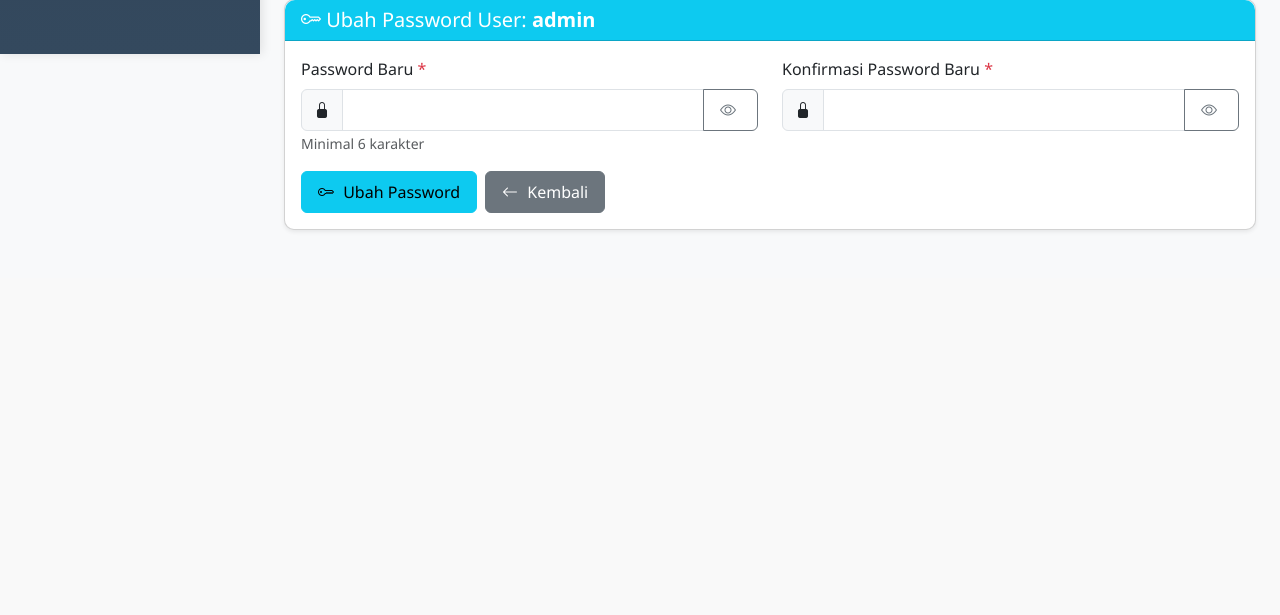
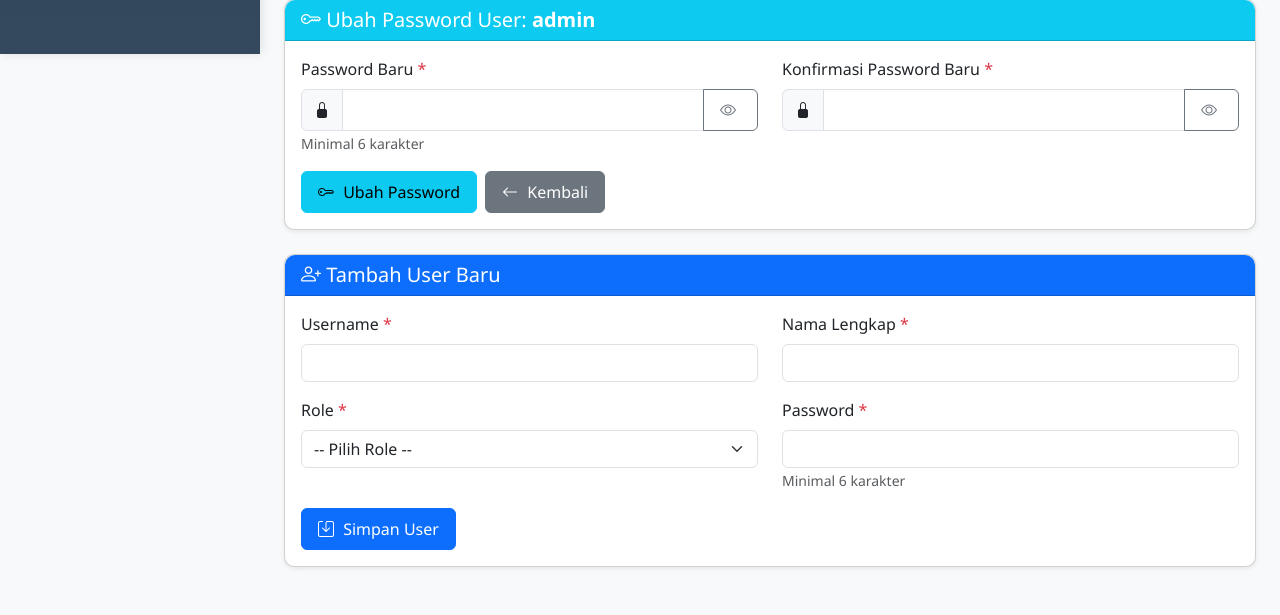
Before and after one commit to ArdhieFirdaus/Troubleshooting-Komputer, a PHP site: page /Admin/user_management.php?edit=1 in a window 1280 px wide. Shown: the part 746-1361 px from the top of the page. Before the commit the page ends 977 px from the top, so only its background shows below. Run offline with PHP 8.4, Linux system fonts and the light colour scheme; a user stored in the database is signed in; data comes from the database, SQL or seed files in the repository; a stand-in replaces the project's code that opens the database connection.

Commit message:
FIX MANAJEMENT USER BARU

```diff
--- a/Admin/user_management.php
+++ b/Admin/user_management.php
@@ -235,31 +235,29 @@ if (!isset($selected_user_id) && isset($_GET['edit'])) {
                     </div>
                 </div>
 
-                <!-- BAGIAN 2: FORM TAMBAH/EDIT USER -->
+                <!-- BAGIAN 2: FORM EDIT USER (Hanya muncul saat mode edit) -->
+                <?php if($edit_data): ?>
                 <div class="card shadow-sm mb-4 scroll-target" id="form-section">
-                    <div class="card-header <?php echo $edit_data ? 'bg-warning' : 'bg-primary'; ?> text-white">
+                    <div class="card-header bg-warning text-white">
                         <h5 class="mb-0">
-                            <i class="bi bi-<?php echo $edit_data ? 'pencil-square' : 'person-plus'; ?>"></i>
-                            <?php echo $edit_data ? 'Edit User' : 'Tambah User Baru'; ?>
+                            <i class="bi bi-pencil-square"></i> Edit User
                         </h5>
                     </div>
                     <div class="card-body">
                         <form method="POST" action="">
-                            <?php if($edit_data): ?>
-                                <input type="hidden" name="id_user" value="<?php echo $edit_data['id_user']; ?>">
-                            <?php endif; ?>
+                            <input type="hidden" name="id_user" value="<?php echo $edit_data['id_user']; ?>">
 
                             <div class="row">
                                 <div class="col-md-6 mb-3">
                                     <label class="form-label">Username <span class="text-danger">*</span></label>
                                     <input type="text" class="form-control" name="username"
-                                           value="<?php echo $edit_data ? $edit_data['username'] : ''; ?>" required>
+                                           value="<?php echo $edit_data['username']; ?>" required>
                                 </div>
 
                                 <div class="col-md-6 mb-3">
                                     <label class="form-label">Nama Lengkap <span class="text-danger">*</span></label>
                                     <input type="text" class="form-control" name="nama_lengkap"
-                                           value="<?php echo $edit_data ? $edit_data['nama_lengkap'] : ''; ?>" required>
+                                           value="<?php echo $edit_data['nama_lengkap']; ?>" required>
                                 </div>
                             </div>
 
@@ -268,36 +266,35 @@ if (!isset($selected_user_id) && isset($_GET['edit'])) {
                                     <label class="form-label">Role <span class="text-danger">*</span></label>
                                     <select class="form-select" name="role" required>
                                         <option value="">-- Pilih Role --</option>
-                                        <option value="admin" <?php echo ($edit_data && $edit_data['role'] == 'admin') ? 'selected' : ''; ?>>Admin</option>
-                                        <option value="asisten_lab" <?php echo ($edit_data && $edit_data['role'] == 'asisten_lab') ? 'selected' : ''; ?>>Asisten Lab</option>
+                                        <option value="admin" <?php echo ($edit_data['role'] == 'admin') ? 'selected' : ''; ?>>Admin</option>
+                                        <option value="asisten_lab" <?php echo ($edit_data['role'] == 'asisten_lab') ? 'selected' : ''; ?>>Asisten Lab</option>
                                     </select>
                                 </div>
 
                                 <div class="col-md-6 mb-3">
                                     <label class="form-label">
-                                        Password <?php echo $edit_data ? '<small class="text-muted">(kosongkan jika tidak diubah)</small>' : '<span class="text-danger">*</span>'; ?>
+                                        Password <small class="text-muted">(kosongkan jika tidak diubah)</small>
                                     </label>
-                                    <input type="password" class="form-control" name="password"
-                                           <?php echo !$edit_data ? 'required' : ''; ?>>
+                                    <input type="password" class="form-control" name="password">
                                     <small class="text-muted">Minimal 6 karakter</small>
                                 </div>
                             </div>
 
                             <div class="d-flex gap-2">
-                                <button type="submit" class="btn btn-<?php echo $edit_data ? 'warning' : 'primary'; ?>">
-                                    <i class="bi bi-save"></i> <?php echo $edit_data ? 'Update User' : 'Simpan User'; ?>
+                                <button type="submit" class="btn btn-warning">
+                                    <i class="bi bi-save"></i> Update User
                                 </button>
-                                <?php if($edit_data): ?>
-                                    <a href="user_management.php" class="btn btn-secondary">
-                                        <i class="bi bi-x-circle"></i> Batal
-                                    </a>
-                                <?php endif; ?>
+                                <a href="user_management.php" class="btn btn-secondary">
+                                    <i class="bi bi-x-circle"></i> Batal
+                                </a>
                             </div>
                         </form>
                     </div>
                 </div>
 
                 <!-- BAGIAN 3: FORM UBAH PASSWORD USER (Hanya muncul saat edit) -->
+                <?php endif; ?>
+
                 <?php if($edit_data): ?>
                 <div class="card shadow-sm mb-4 scroll-target" id="password-section">
                     <div class="card-header bg-info text-white">
@@ -370,6 +367,56 @@ if (!isset($selected_user_id) && isset($_GET['edit'])) {
                     </div>
                 </div>
                 <?php endif; ?>
+
+                <!-- BAGIAN 4: FORM TAMBAH USER BARU (Selalu tampil, posisi berubah saat mode edit) -->
+                <div class="card shadow-sm mb-4 <?php echo !$edit_data ? 'scroll-target' : ''; ?>"
+                     id="<?php echo !$edit_data ? 'form-section' : 'form-tambah-section'; ?>">
+                    <div class="card-header bg-primary text-white">
+                        <h5 class="mb-0">
+                            <i class="bi bi-person-plus"></i> Tambah User Baru
+                        </h5>
+                    </div>
+                    <div class="card-body">
+                        <form method="POST" action="">
+                            <div class="row">
+                                <div class="col-md-6 mb-3">
+                                    <label class="form-label">Username <span class="text-danger">*</span></label>
+                                    <input type="text" class="form-control" name="username" required>
+                                </div>
+
+                                <div class="col-md-6 mb-3">
+                                    <label class="form-label">Nama Lengkap <span class="text-danger">*</span></label>
+                                    <input type="text" class="form-control" name="nama_lengkap" required>
+                                </div>
+                            </div>
+
+                            <div class="row">
+                                <div class="col-md-6 mb-3">
+                                    <label class="form-label">Role <span class="text-danger">*</span></label>
+                                    <select class="form-select" name="role" required>
+                                        <option value="">-- Pilih Role --</option>
+                                        <option value="admin">Admin</option>
+                                        <option value="asisten_lab">Asisten Lab</option>
+                                    </select>
+                                </div>
+
+                                <div class="col-md-6 mb-3">
+                                    <label class="form-label">
+                                        Password <span class="text-danger">*</span>
+                                    </label>
+                                    <input type="password" class="form-control" name="password" required>
+                                    <small class="text-muted">Minimal 6 karakter</small>
+                                </div>
+                            </div>
+
+                            <div class="d-flex gap-2">
+                                <button type="submit" class="btn btn-primary">
+                                    <i class="bi bi-save"></i> Simpan User
+                                </button>
+                            </div>
+                        </form>
+                    </div>
+                </div>
             </div>
         </div>
     </div>
```
